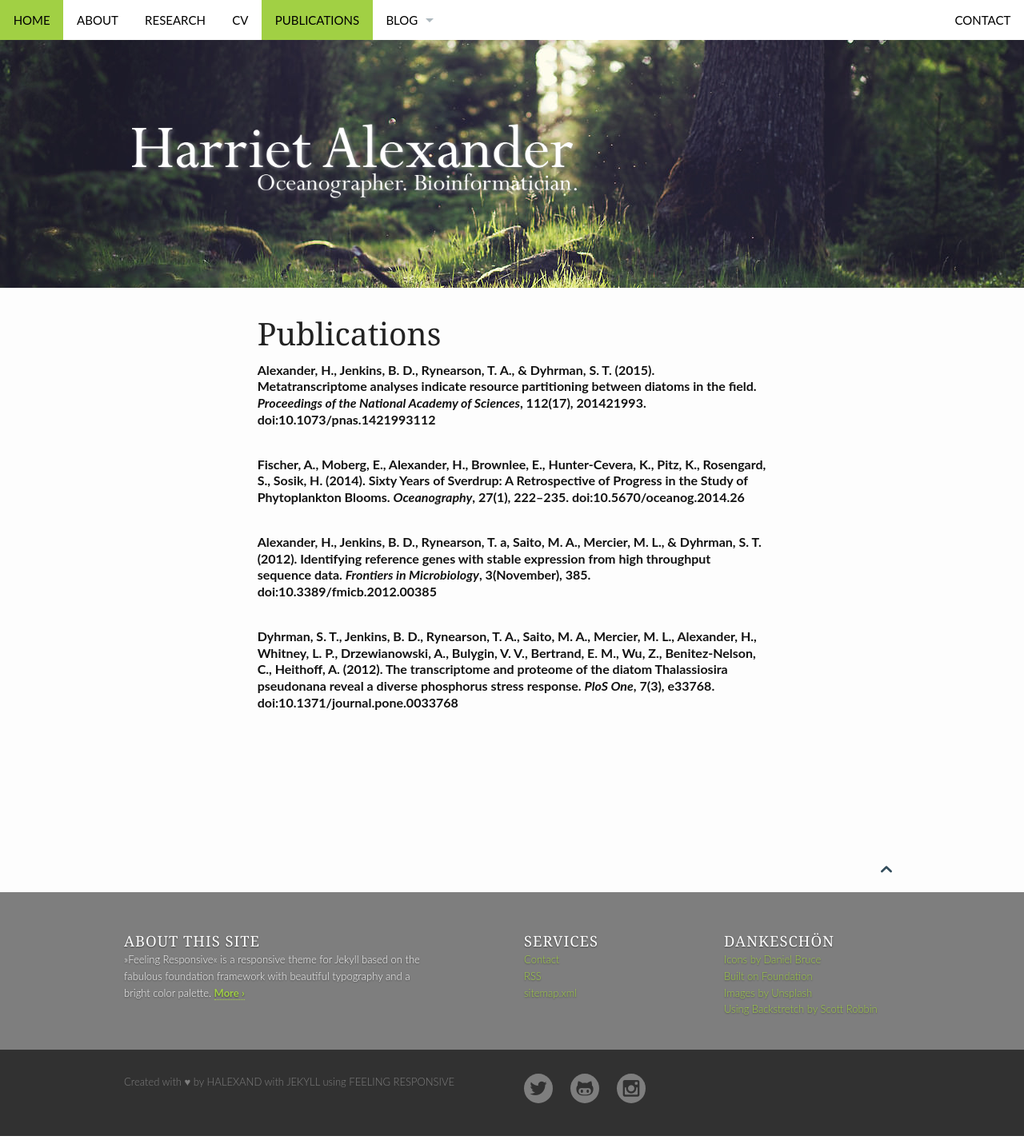
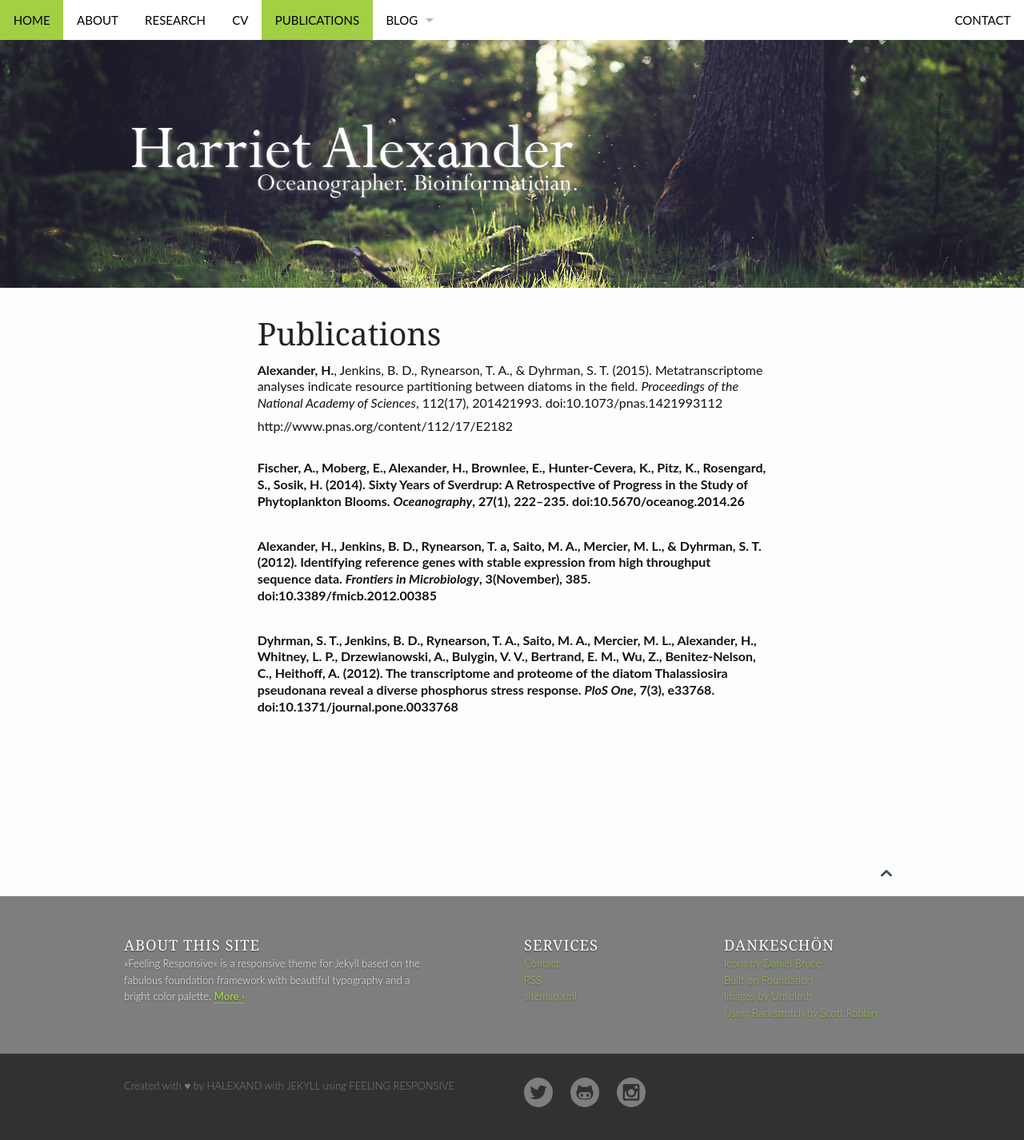
Before and after one commit to halexand/halexand.github.io, a Jekyll site: the page built from pages/publications.md, in a window 1280 px wide. Shown: the whole page at 80% size. Built offline with Jekyll 4.4.1, drawn with Linux system fonts in a browser that asks for light colours.

Commit message:
Update publications.md

```diff
--- a/pages/publications.md
+++ b/pages/publications.md
@@ -7,10 +7,9 @@ header:
 permalink: "/publications/"
 ---
 <dl>
-<span style="font-weight: normal;">
-<dt><b>Alexander, H.</b>, Jenkins, B. D., Rynearson, T. A., & Dyhrman, S. T. (2015). Metatranscriptome analyses indicate resource partitioning between diatoms in the field. <i>Proceedings of the National Academy of Sciences</i>, 112(17), 201421993. doi:10.1073/pnas.1421993112</dt>
+<dt style="font-weight: normal;"><b>Alexander, H.</b>, Jenkins, B. D., Rynearson, T. A., & Dyhrman, S. T. (2015). Metatranscriptome analyses indicate resource partitioning between diatoms in the field. <i>Proceedings of the National Academy of Sciences</i>, 112(17), 201421993. doi:10.1073/pnas.1421993112</dt>
+http://www.pnas.org/content/112/17/E2182
 <dt>Fischer, A., Moberg, E., <b>Alexander, H.</b>, Brownlee, E., Hunter-Cevera, K., Pitz, K., Rosengard, S., Sosik, H. (2014). Sixty Years of Sverdrup: A Retrospective of Progress in the Study of Phytoplankton Blooms. <i>Oceanography</i>, 27(1), 222–235. doi:10.5670/oceanog.2014.26</dt>
 <dt><b>Alexander, H.</b>, Jenkins, B. D., Rynearson, T. a, Saito, M. A., Mercier, M. L., & Dyhrman, S. T. (2012). Identifying reference genes with stable expression from high throughput sequence data. <i>Frontiers in Microbiology</i>, 3(November), 385. doi:10.3389/fmicb.2012.00385</dt>
 <dt>Dyhrman, S. T., Jenkins, B. D., Rynearson, T. A., Saito, M. A., Mercier, M. L., <b>Alexander, H.</b>, Whitney, L. P., Drzewianowski, A., Bulygin, V. V., Bertrand, E. M., Wu, Z., Benitez-Nelson, C., Heithoff, A. (2012). The transcriptome and proteome of the diatom Thalassiosira pseudonana reveal a diverse phosphorus stress response. <i>PloS One</i>, 7(3), e33768. doi:10.1371/journal.pone.0033768</dt>
-</span>
 </dl>
```
